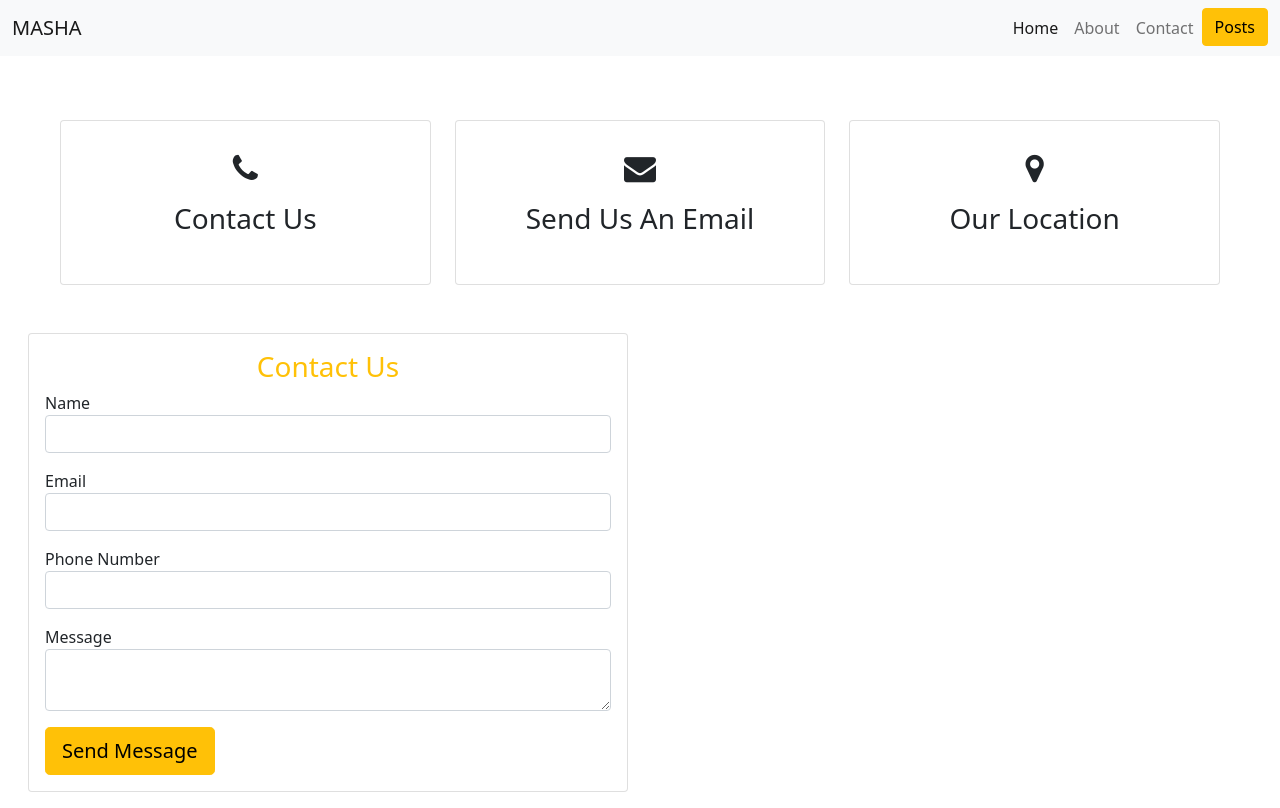
After one commit to Johnmash43/django_blog, a Django app: page /contact in a window 1280 px wide. The commit adds this page. Run offline with Django 4.2, Linux system fonts and the light colour scheme.

Commit message:
added new html pages and some content

```diff
--- /dev/null
+++ b/django_blog/blog/templates/contact.html
@@ -0,0 +1,67 @@
+{% extends 'layouts/base.html' %}
+
+{% block content %}
+
+<div class="row m-5">
+    <div class="col-lg-4">
+        <div class="card mt-3 text-center">
+            <div class="card-body m-3">
+                <p><i class="fa fa-phone fa-2x text-dark" aria-hidden="true"></i><h3 class="text-center">Contact Us</h3></p>
+            </div>
+        </div>
+    </div>
+
+    <div class="col-lg-4">
+        <div class="card mt-3 text-center">
+            <div class="card-body m-3">
+                <p><i class="fa fa-envelope fa-2x text-dark" aria-hidden="true"></i><h3 class="text-center">Send Us An Email</h3></p>
+            </div>
+        </div>
+    </div>
+
+    <div class="col-lg-4">
+        <div class="card mt-3 text-center">
+            <div class="card-body m-3">
+                <p><i class="fa fa-map-marker fa-2x text-dark" aria-hidden="true"></i><h3 class="text-center">Our Location</h3></p>
+            </div>
+        </div>
+    </div>
+</div>
+
+
+<div class="row m-3">
+    <div class="col-lg-6">
+        <div class="card">
+            <div class="card-body">
+                <form method="post" action="{% url 'contact.form' %}">
+                    {% csrf_token %}
+                    <h3 class="text-center text-warning" >Contact Us</h3>
+                    <div class="mb-3">
+                        <label>Name</label>
+                        <input type="text" class="form-control">
+                    </div>
+
+                    <div class="mb-3">
+                        <label>Email</label>
+                        <input type="text" class="form-control">
+                    </div>
+
+                    <div class="mb-3">
+                        <label>Phone Number</label>
+                        <input type="text" class="form-control">
+                    </div>
+
+                    <div class="mb-3">
+                        <label>Message</label>
+                        <textarea type="text" class="form-control" ></textarea>
+                    </div>
+
+                    <button type="submit" class="btn btn-warning btn-lg">Send Message</button>
+                </form>
+            </div>
+        </div>
+    </div>
+</div>
+
+
+{% endblock content %}
--- a/django_blog/blog/templates/layouts/base.html
+++ b/django_blog/blog/templates/layouts/base.html
@@ -6,6 +6,8 @@
     <meta name="viewport" content="width=device-width, initial-scale=1.0">
     <title>Mash's Blog</title>
     <link href="https://cdn.jsdelivr.net/npm/bootstrap@5.1.3/dist/css/bootstrap.min.css" rel="stylesheet" integrity="sha384-1BmE4kWBq78iYhFldvKuhfTAU6auU8tT94WrHftjDbrCEXSU1oBoqyl2QvZ6jIW3" crossorigin="anonymous">
+    <link rel="stylesheet" href="https://cdnjs.cloudflare.com/ajax/libs/font-awesome/4.7.0/css/font-awesome.min.css">
+
     {% block css %}
 
     {% endblock %}
--- a/django_blog/blog/templates/layouts/nav.html
+++ b/django_blog/blog/templates/layouts/nav.html
@@ -1,22 +1,22 @@
-<nav class="navbar navbar-expand-lg navbar-dark bg-dark">
+<nav class="navbar navbar-expand-lg navbar-light bg-light">
     <div class="container-fluid">
-      <a class="navbar-brand" href="#">Navbar</a>
+      <a class="navbar-brand" href="{% url 'home' %}">MASHA</a>
       <button class="navbar-toggler" type="button" data-bs-toggle="collapse" data-bs-target="#navbarNav" aria-controls="navbarNav" aria-expanded="false" aria-label="Toggle navigation">
         <span class="navbar-toggler-icon"></span>
       </button>
       <div class="collapse navbar-collapse" id="navbarNav">
-        <ul class="navbar-nav">
+        <ul class="navbar-nav ms-auto">
           <li class="nav-item">
-            <a class="nav-link active" aria-current="page" href="#">Home</a>
+            <a class="nav-link active" aria-current="page" href="{% url 'home' %}">Home</a>
           </li>
           <li class="nav-item">
-            <a class="nav-link" href="#">Features</a>
+            <a class="nav-link" href="{% url 'about' %}">About</a>
           </li>
           <li class="nav-item">
-            <a class="nav-link" href="#">Pricing</a>
+            <a class="nav-link" href="{% url 'contact' %}">Contact</a>
           </li>
           <li class="nav-item">
-            <a class="nav-link disabled" href="#" tabindex="-1" aria-disabled="true">Disabled</a>
+            <a class="btn btn-warning" href="{% url 'blog' %}">Posts</a>
           </li>
         </ul>
       </div>
--- a/django_blog/blog/urls.py
+++ b/django_blog/blog/urls.py
@@ -1,7 +1,11 @@
 from django.urls import path
-from .views import home,blog
+from .views import *
 
-urlpatterns = {
+urlpatterns = [
     path('',home, name="home"),
     path('blog',blog, name="blog"),
-}
+    path('about',about, name="about"),
+    path('contact',contact, name="contact"),
+    path('contact/form/submit',submitContactForm, name="contact.form"),
+    path('form/success',successRedirect, name="contact.redirect"),
+]
--- a/django_blog/blog/views.py
+++ b/django_blog/blog/views.py
@@ -1,5 +1,6 @@
 from django.shortcuts import render
 from  .models import Writer
+from django.http import HttpResponseRedirect
 
 # Create your views here.
 def home(request):
@@ -17,3 +18,40 @@ def blog(request):
 
     }
     return render(request, "blog.html", context)
+
+def about(request):
+    context = {
+
+    }
+    return render(request, "about.html", context)
+
+
+def contact(request):
+    context = {
+
+    }
+    return render(request, "contact.html", context)
+
+
+def submitContactForm(request):
+
+    if request.method == "POST":
+
+       form_data = request.POST
+       email = form_data["email"]
+       name = form_data["name"]
+       number = form_dat["number"]
+       message = form_data["message"]
+
+
+       return HttpResponseRedirect("/form/success")
+
+    else:
+        return HttpResponseRedirect("/")
+
+
+def successRedirect(request):
+    context = {
+
+    }
+    return render(request, "success.html", context)
```
Also changed, not shown: django_blog/blog/templates/about.html (added, +22 -0 lines), django_blog/blog/templates/blog.html (+5 -4 lines), django_blog/blog/templates/index.html (+4 -9 lines), django_blog/blog/templates/success.html (added, +30 -0 lines), django_blog/blog/static/images/landing.svg (added), 1 other file.
